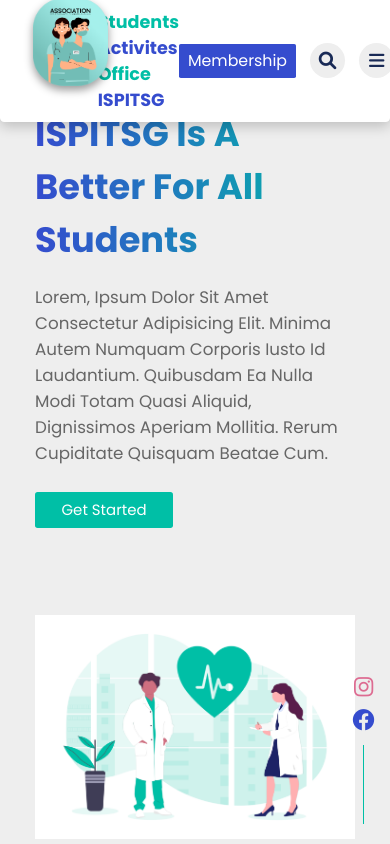
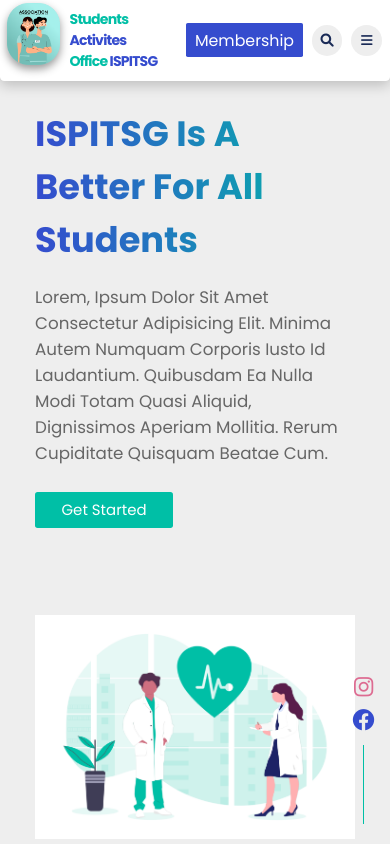
Before and after one commit to DahmanCode/MedicalSite, a plain HTML site: page index.html in a window 390 px wide. Shown: the top 844 px of the page. Drawn offline with Linux system fonts and the light colour scheme.

Commit message:
Some Change

```diff
--- a/Header/header.css
+++ b/Header/header.css
@@ -232,15 +232,32 @@ header .icons #menu-bars {
   }
 }
 
-@media (max-width:375px) {
+@media (max-width:425px) {
 
   header .logo img {
-    width: 8.5rem;
-    left: -35%;
+    width: 7.5rem;
+    left: -45%;
   }
 
   header .logo div {
     font-size: 1.6rem;
-    margin-left: 2rem;
+    margin-left: .8rem;
+    letter-spacing: -.09rem;
+  }
+
+  header .icons {
+    margin-right: -2.2rem;
+  }
+
+  header .icons a.MemberBtn {
+    font-size: 1.8rem;
+  }
+
+  header .icons i {
+    margin-left: 1rem;
+    height: 3.5rem;
+    line-height: 3.5rem;
+    width: 3.5rem;
+    font-size: 1.5rem;
   }
 }
--- a/contact/contact.css
+++ b/contact/contact.css
@@ -135,13 +135,6 @@ section {
     margin-top: 5rem;
   }
 
-  header .logo {
-    margin-left: 4rem;
-  }
-
-  header .logo div {
-    font-size: 2rem;
-  }
   .contact form .inputBx input {
     width: 100%;
   }
--- a/style.css
+++ b/style.css
@@ -352,47 +352,13 @@ section:nth-child(odd) {
   }
 }
 
-@media (max-width:991px) {
-  /* header .icons #menu-bars {
-    display: inline;
+@media (max-width:768px) {
+  html {
+    font-size: 45%;
   }
 
-  header .navbar {
-    position: absolute;
-    top: 100%;
-    left: 0;
-    right: 0;
-    background: #fff;
-    box-shadow: 0 .5rem 1.5rem rgba(0, 0, 0, 0.2);
-    clip-path: polygon(0 0, 100% 0, 100% 0, 0 0);
-  }
-
-  header .navbar.active {
-    clip-path: polygon(0 0, 100% 0, 100% 100%, 0 100%);
-  }
-
-  header .navbar a {
-    font-size: 2.5rem;
-    display: block;
-    margin: 2rem 0;
-    text-align: center;
-  } */
-}
-
-@media (max-width:768px) {
   .home {
     height: 100rem;
     margin-top: 5rem;
   }
-
-  header .logo {
-    margin-left: 4rem;
-  }
-
-  header .logo div {
-    font-size: 2rem;
-  }
-  .contact form .inputBx input {
-    width: 100%;
-  }
 }
```
Also changed, not shown: MSF/MSF.html (+0 -1 lines).
